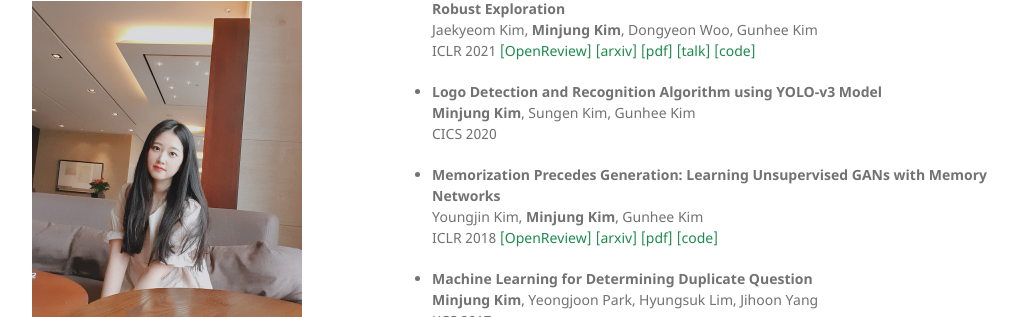
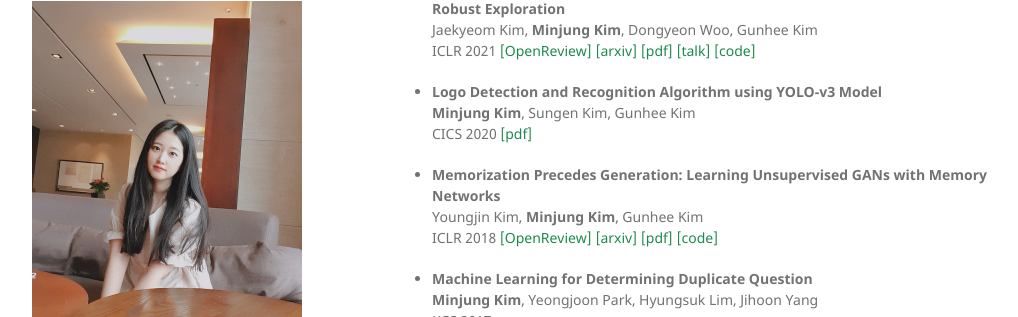
Before and after one commit to minnjung/minnjung.github.io, a Jekyll site: the page built from index.md, in a window 1280 px wide and 900 px high, scrolled down 607 px. Shown: the part 136-453 px from the top of the window, without its empty margins (128-1146 px from the left). Built offline with Jekyll 4.4.1, drawn with Linux system fonts in a browser that asks for light colours; a style sheet for code colours, icons or effects is not loaded.

Commit message:
Update index.md

```diff
--- a/index.md
+++ b/index.md
@@ -64,6 +64,7 @@ ICLR 2021
 - **Logo Detection and Recognition Algorithm using YOLO-v3 Model** <br/>
 **Minjung Kim**, Sungen Kim, Gunhee Kim <br/>
 CICS 2020
+<a class="code" href="https://www.dbpia.co.kr/journal/articleDetail?nodeId=NODE10492565">[pdf]</a>
 
 - **Memorization Precedes Generation: Learning Unsupervised GANs with Memory Networks** <br/>
 Youngjin Kim, **Minjung Kim**, Gunhee Kim <br/>
```
